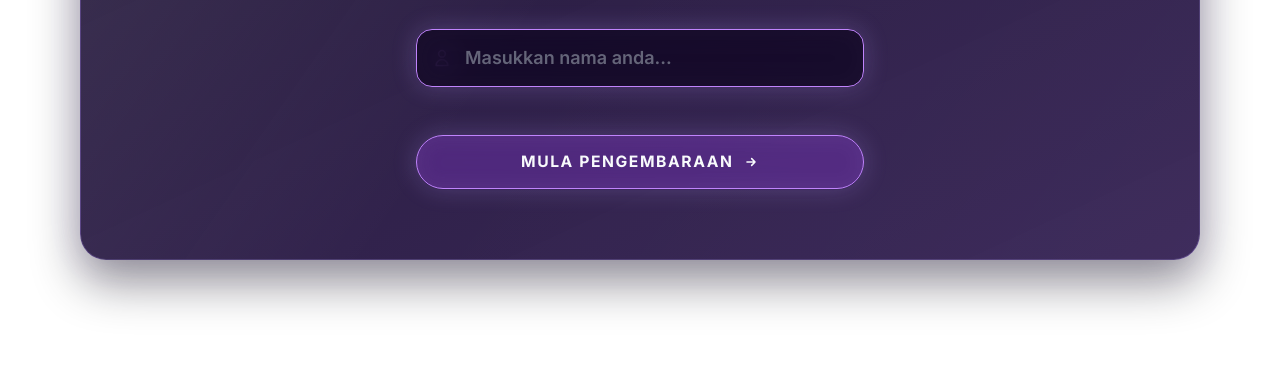
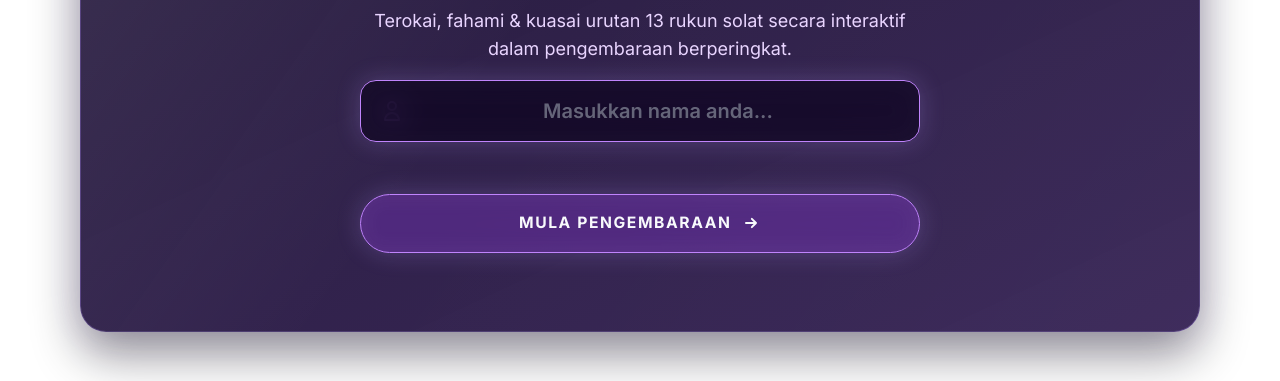
Before and after one commit to smassrgb/Aktiviti-3, a plain HTML site: page index.html in a window 1280 px wide. Shown: the part 419-800 px from the top of the page. Drawn offline with nearby package versions, Linux system fonts and the light colour scheme.

Commit message:
Update index.html

```diff
--- a/index.html
+++ b/index.html
@@ -28,6 +28,10 @@
       --master-glass-blur: 20px;
       --master-radius: 26px;
 
+      /* Name Entry Motion & Layout Tokens */
+      --name-entry-max-w: 84vw;
+      --name-entry-min-h: clamp(500px, 76vh, 720px);
+
       /* Category Colors (Consistent Across All Views) */
       --cat-qalbi: #9B5CFF;
       --cat-qalbi-glow: rgba(155, 92, 255, 0.36);
@@ -371,7 +375,78 @@
       flex-direction: column;
       align-items: center;
       justify-content: center;
-      padding: clamp(0.65rem, 2.5vw, 1.5rem);
+      margin-inline: auto;
+      padding: clamp(0.75rem, 2.5vw, 1.75rem);
+    }
+
+    .resolution-frame {
+      width: 100%;
+      max-width: 90vw;
+      margin-inline: auto;
+      background: transparent !important;
+      display: flex;
+      flex-direction: column;
+      align-items: center;
+      justify-content: center;
+      transition: max-width 0.3s ease;
+    }
+
+    body[data-res="1280x720"] .resolution-frame { max-width: 90vw; }
+    body[data-res="1600x900"] .resolution-frame { max-width: 90vw; }
+    body[data-res="1920x1080"] .resolution-frame { max-width: 90vw; }
+
+    /* =====================================================================
+       SINGLE MASTER COLOURED GLASS CONTAINER (20px BLUR + THEME TINT)
+       ===================================================================== */
+    .master-glass-container {
+      position: relative;
+      width: 100%;
+      margin-inline: auto;
+      background: var(--master-glass-bg);
+      backdrop-filter: blur(var(--master-glass-blur));
+      -webkit-backdrop-filter: blur(var(--master-glass-blur));
+      border: 1px solid var(--master-glass-border);
+      border-radius: var(--master-radius);
+      box-shadow: var(--master-glass-shadow), 0 0 36px var(--master-glass-glow);
+      padding: clamp(1.25rem, 3vw, 2.5rem);
+      overflow: hidden;
+    }
+
+    /* Name Entry Symmetric Full-Screen Composition */
+    .name-entry-stage {
+      width: 100%;
+      min-height: clamp(540px, 78vh, 840px);
+      margin-inline: auto;
+      display: flex;
+      flex-direction: column;
+      align-items: center;
+      justify-content: space-evenly;
+      text-align: center;
+      padding-block: clamp(1rem, 3vh, 2.25rem);
+      padding-inline: clamp(0.5rem, 3vw, 2rem);
+    }
+
+    .name-entry-header {
+      width: 100%;
+      max-width: 780px;
+      margin-inline: auto;
+      display: flex;
+      flex-direction: column;
+      align-items: center;
+      justify-content: center;
+      text-align: center;
+    }
+
+    .name-entry-form {
+      width: 100%;
+      max-width: min(560px, 92%);
+      margin-inline: auto;
+      display: flex;
+      flex-direction: column;
+      align-items: center;
+      justify-content: center;
+      text-align: center;
+      gap: clamp(0.85rem, 2vh, 1.35rem);
     }
 
     .resolution-frame {
@@ -873,6 +948,76 @@
     @keyframes holoPulse {
       0%, 100% { transform: translateY(0px) scale(1); }
       50% { transform: translateY(-5px) scale(1.03); }
+    }
+
+    /* Name Entry Entrance & Subtle Motion Polish */
+    @keyframes nameFadeIn {
+      from {
+        opacity: 0;
+        transform: translateY(-10px);
+      }
+      to {
+        opacity: 1;
+        transform: translateY(0);
+      }
+    }
+
+    @keyframes nameSlideUp {
+      from {
+        opacity: 0;
+        transform: translateY(18px);
+      }
+      to {
+        opacity: 1;
+        transform: translateY(0);
+      }
+    }
+
+    .name-entry-fade {
+      animation: nameFadeIn 0.55s cubic-bezier(0.22, 1, 0.36, 1) both;
+    }
+
+    .name-entry-slide-1 {
+      animation: nameSlideUp 0.55s cubic-bezier(0.22, 1, 0.36, 1) both;
+      animation-delay: 0.08s;
+    }
+
+    .name-entry-slide-2 {
+      animation: nameSlideUp 0.55s cubic-bezier(0.22, 1, 0.36, 1) both;
+      animation-delay: 0.16s;
+    }
+
+    .name-entry-glass-expand {
+      width: 100%;
+      max-width: var(--name-entry-max-w);
+      min-height: var(--name-entry-min-h);
+      display: flex;
+      flex-direction: column;
+      justify-content: center;
+    }
+
+    .name-entry-input-lg {
+      min-height: 60px;
+      font-size: clamp(1rem, 1.45vw, 1.25rem);
+      border-radius: 18px;
+    }
+
+    .name-entry-cta-lg {
+      min-height: 60px;
+      font-size: clamp(0.95rem, 1.3vw, 1.15rem);
+      border-radius: 18px;
+      transition: transform 0.2s cubic-bezier(0.22, 1, 0.36, 1),
+                  box-shadow 0.2s ease,
+                  border-color 0.2s ease,
+                  background 0.2s ease;
+    }
+
+    .name-entry-cta-lg:hover {
+      transform: translateY(-2px) scale(1.015);
+    }
+
+    .name-entry-cta-lg:active {
+      transform: scale(0.975);
     }
 
     .hologram-body-idle {
@@ -1787,28 +1932,39 @@
        --------------------------------------------------------------------- */
     function renderNameEntry() {
       container.innerHTML = `
-        <section class="w-full min-h-[420px] sm:min-h-[480px] flex flex-col items-center justify-center text-center py-6 px-2">
-          <div class="relative w-24 h-24 sm:w-28 sm:h-28 flex items-center justify-center mb-4">
-            <div class="holo-ring-outer absolute inset-0 rounded-full border border-dashed border-[var(--theme-primary)]/60"></div>
-            <div class="holo-ring-inner absolute inset-3 rounded-full border border-[var(--theme-accent-alt)]/60"></div>
-            <div class="flex flex-col items-center justify-center z-10">
-              <span class="text-[9px] uppercase tracking-[0.26em] text-[var(--theme-accent-alt)] font-bold">RUKUN</span>
-              <span class="holo-13 text-3xl sm:text-4xl leading-none">13</span>
-            </div>
+        <section class="name-entry-stage">
+          <div class="name-entry-header">
+            <!-- 1. Logo SOLAT QUEST -->
+            <div class="relative w-32 h-32 sm:w-40 sm:h-40 lg:w-44 lg:h-44 flex items-center justify-center mb-4 sm:mb-5 mx-auto">
+              <div class="holo-ring-outer absolute inset-0 rounded-full border border-dashed border-[var(--theme-primary)]/65"></div>
+              <div class="holo-ring-inner absolute inset-3.5 sm:inset-4 rounded-full border border-[var(--theme-accent-alt)]/65"></div>
+              <div class="flex flex-col items-center justify-center z-10 text-center">
+                <span class="text-[10px] sm:text-xs uppercase tracking-[0.28em] text-[var(--theme-accent-alt)] font-bold">RUKUN</span>
+                <span class="holo-13 text-4xl sm:text-5xl lg:text-6xl leading-none">13</span>
+              </div>
+            </div>
+
+            <!-- 2. Tajuk SOLAT QUEST -->
+            <h1 class="font-display text-3xl sm:text-5xl lg:text-6xl font-extrabold tracking-tight text-[var(--text-white)] leading-tight text-center w-full mb-2">
+              SOLAT QUEST
+            </h1>
+
+            <!-- 3. Subtitle THE 13 RUKUN CHALLENGE -->
+            <p class="font-display text-xs sm:text-sm lg:text-base font-bold tracking-[0.26em] uppercase text-[var(--theme-accent-alt)] text-center w-full mb-2.5">
+              THE 13 RUKUN CHALLENGE
+            </p>
+
+            <!-- 4. Ayat ringkas pengenalan -->
+            <p class="text-sm sm:text-base lg:text-lg text-[var(--text-soft)] max-w-xl mx-auto leading-relaxed text-center">
+              Terokai, fahami &amp; kuasai urutan 13 rukun solat secara interaktif dalam pengembaraan berperingkat.
+            </p>
           </div>
 
-          <h1 class="font-display text-3xl sm:text-5xl font-extrabold tracking-tight text-[var(--text-white)] leading-tight mb-2">
-            SOLAT QUEST
-          </h1>
-
-          <p class="text-xs sm:text-base text-[var(--text-soft)] max-w-md leading-relaxed mb-6">
-            13 Rukun Solat · Terokai, fahami &amp; kuasai urutan rukun solat secara interaktif.
-          </p>
-
-          <form id="name-entry-form" class="w-full max-w-md flex flex-col items-center gap-4">
-            <div class="relative flex items-center w-full">
-              <span class="absolute left-4 text-[var(--theme-primary)] pointer-events-none" aria-hidden="true">
-                <svg class="w-5 h-5" fill="none" stroke="currentColor" stroke-width="2" viewBox="0 0 24 24">
+          <form id="name-entry-form" class="name-entry-form">
+            <!-- 5. Input nama yang besar -->
+            <div class="relative flex items-center justify-center w-full">
+              <span class="absolute left-4 sm:left-5 text-[var(--theme-primary)] pointer-events-none" aria-hidden="true">
+                <svg class="w-5 h-5 sm:w-6 sm:h-6" fill="none" stroke="currentColor" stroke-width="2" viewBox="0 0 24 24">
                   <path stroke-linecap="round" stroke-linejoin="round" d="M16 7a4 4 0 11-8 0 4 4 0 018 0zM12 14a7 7 0 00-7 7h14a7 7 0 00-7-7z"/>
                 </svg>
               </span>
@@ -1819,15 +1975,16 @@
                 autocomplete="off"
                 value="${escapeHtml(appState.playerName || '')}"
                 placeholder="Masukkan nama anda..."
-                class="glass-input w-full pl-12 pr-5 py-3.5 rounded-2xl text-base sm:text-lg font-semibold placeholder:opacity-60"
+                class="glass-input w-full pl-12 sm:pl-14 pr-5 py-4 sm:py-4.5 rounded-2xl text-base sm:text-lg lg:text-xl font-semibold text-center placeholder:opacity-60"
               />
             </div>
 
-            <p id="name-error" class="text-xs text-[#FF365C] font-semibold min-h-[1rem]"></p>
-
-            <button type="submit" class="futuristic-btn btn-primary-hero w-full max-w-md py-3.5 text-sm sm:text-base font-bold tracking-wider">
+            <p id="name-error" class="text-xs sm:text-sm text-[#FF365C] font-semibold min-h-[1.25rem] text-center w-full"></p>
+
+            <!-- 6. Butang MULA PENGEMBARAAN yang besar -->
+            <button type="submit" class="futuristic-btn btn-primary-hero w-full py-4 sm:py-4.5 text-sm sm:text-base lg:text-lg font-bold tracking-wider justify-center">
               <span>MULA PENGEMBARAAN</span>
-              <svg class="w-4 h-4" fill="none" stroke="currentColor" stroke-width="2.4" viewBox="0 0 24 24">
+              <svg class="w-5 h-5" fill="none" stroke="currentColor" stroke-width="2.4" viewBox="0 0 24 24">
                 <path stroke-linecap="round" stroke-linejoin="round" d="M13 7l5 5m0 0l-5 5m5-5H6"/>
               </svg>
             </button>
```
